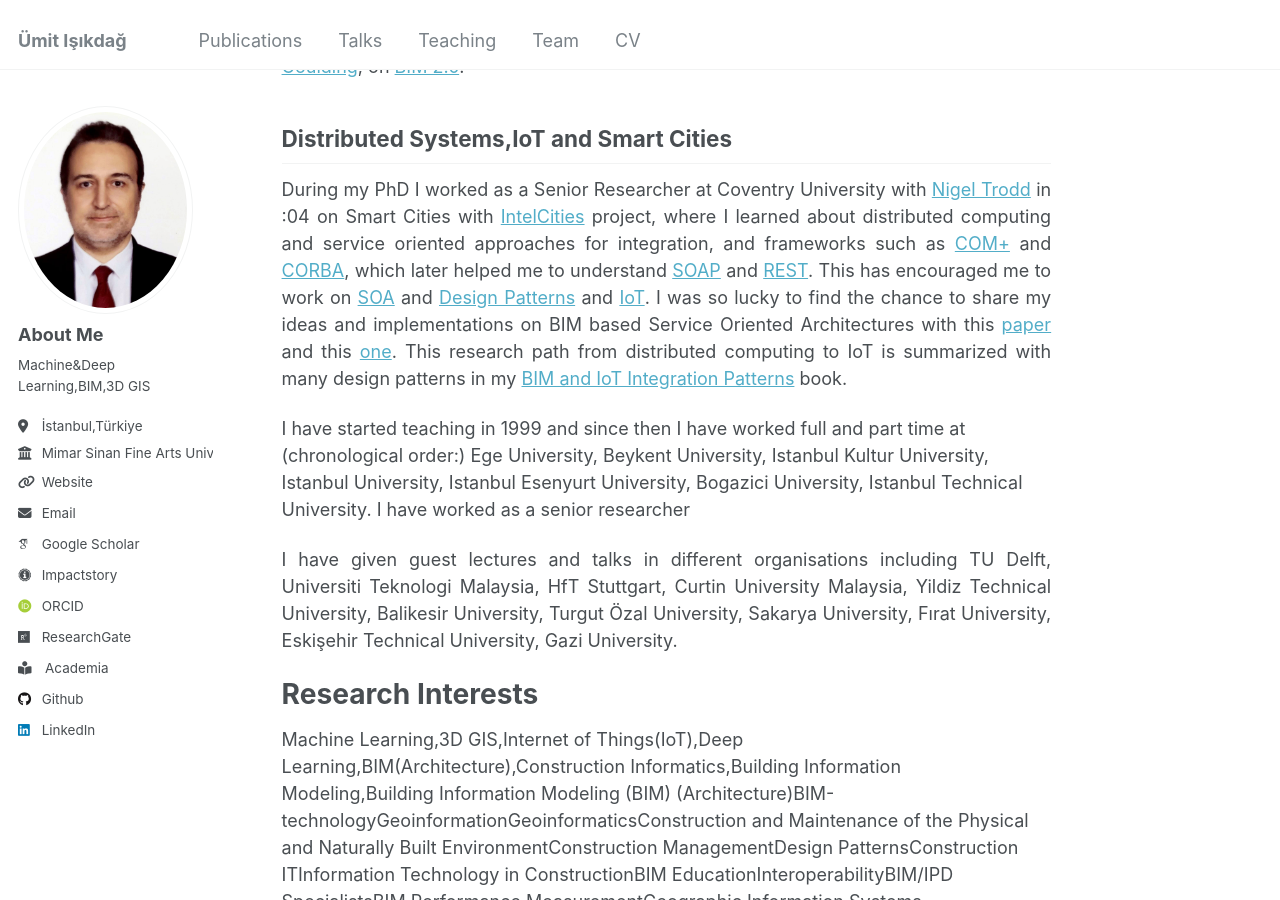
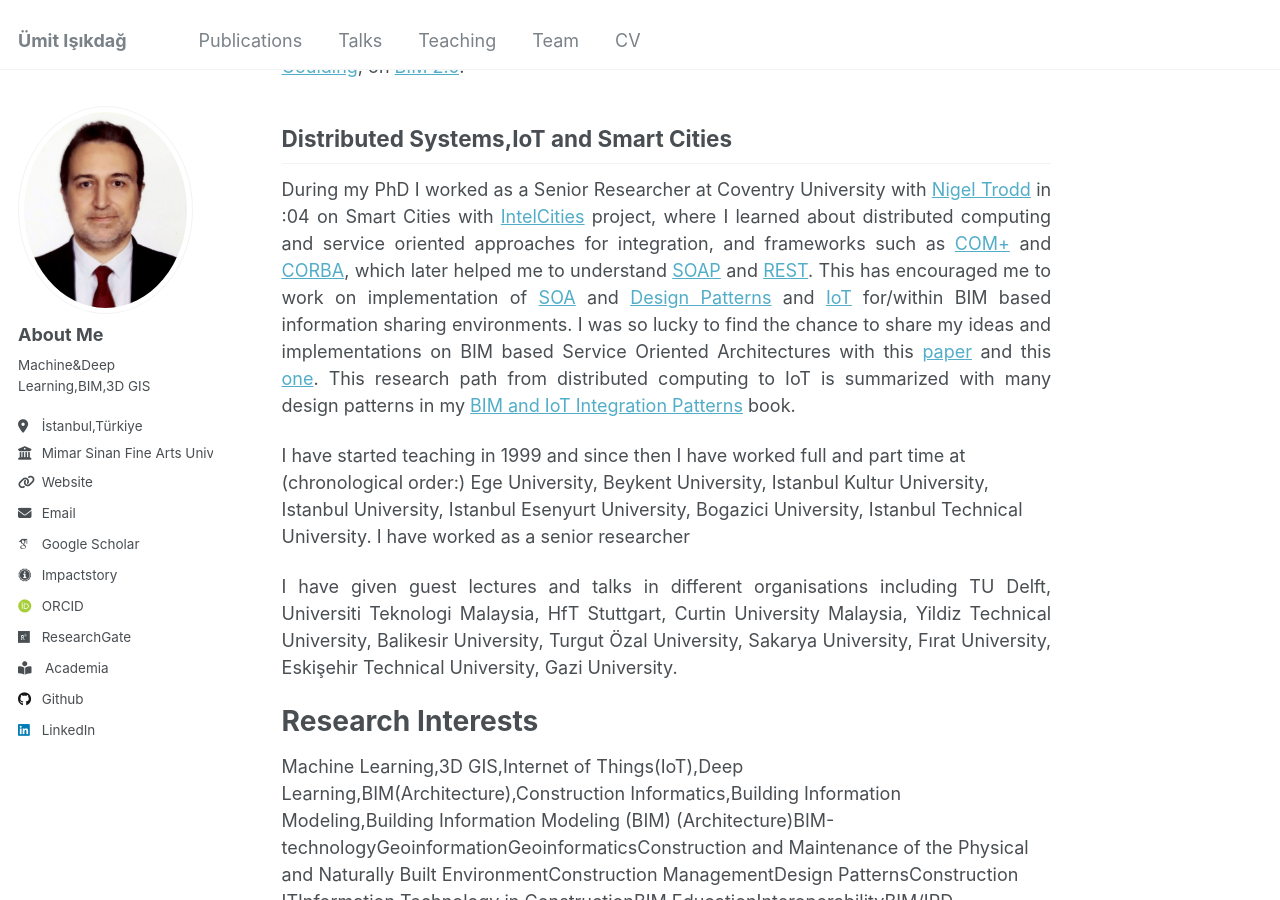
Before and after one commit to uisikdag/uisikdag.github.io, a Jekyll site: the page built from _pages/about.md, in a window 1280 px wide and 900 px high, scrolled down 1041 px. Built offline with Jekyll 4.4.1, drawn with Linux system fonts in a browser that asks for light colours; some web fonts are replaced.

Commit message:
Update about.md

```diff
--- a/_pages/about.md
+++ b/_pages/about.md
@@ -50,9 +50,9 @@ During my PhD I worked as a Senior Researcher at Coventry University with [Nigel
 project, where I learned about distributed computing and service oriented approaches for integration, and frameworks such as
 [COM+](https://en.wikipedia.org/wiki/Component_Object_Model) and [CORBA](https://www.corba.org/),
 which later helped me to understand [SOAP](https://en.wikipedia.org/wiki/SOAP) and [REST](https://en.wikipedia.org/wiki/REST).
-This has encouraged me to work on [SOA](https://en.wikipedia.org/wiki/Service-oriented_architecture) and
-[Design Patterns](https://en.wikipedia.org/wiki/Software_design_pattern) and [IoT](https://en.wikipedia.org/wiki/Internet_of_things). I was so lucky to find the chance to
-share my ideas and implementations on BIM based Service Oriented Architectures with this [paper](https://www.sciencedirect.com/science/article/abs/pii/S0926580509001769)
+This has encouraged me to work on implementation of [SOA](https://en.wikipedia.org/wiki/Service-oriented_architecture) and
+[Design Patterns](https://en.wikipedia.org/wiki/Software_design_pattern) and [IoT](https://en.wikipedia.org/wiki/Internet_of_things) for/within BIM based information sharing environments.
+ I was so lucky to find the chance to share my ideas and implementations on BIM based Service Oriented Architectures with this [paper](https://www.sciencedirect.com/science/article/abs/pii/S0926580509001769)
 and this [one](https://www.sciencedirect.com/science/article/abs/pii/S0926580512000696).
 This research path from distributed computing to IoT is summarized with many design patterns in my [BIM and IoT Integration Patterns](https://link.springer.com/book/10.1007/978-3-319-21825-0) book.
 {: style="text-align: justify;"}
```
